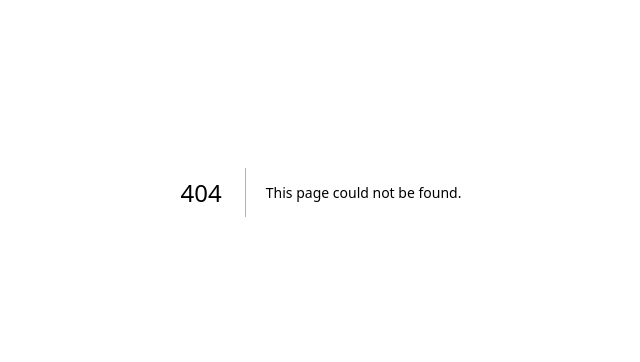
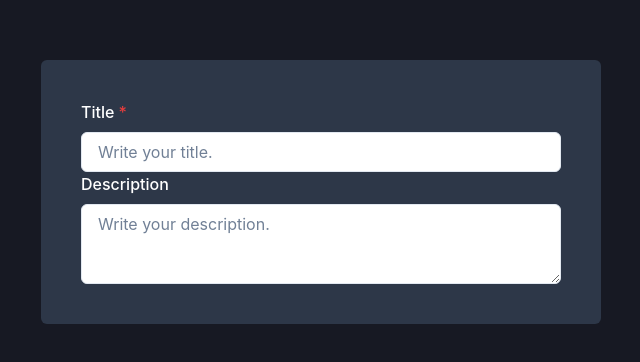
Before and after one commit to TomasOtano25/nextjs-postgres-crud-typescript, a Next.js app: page /tasks/new in a window 1280 px wide. Before the commit this address had no page. Shown: the part 208-570 px from the top of the page, without its empty margins (319-959 px from the left). Built offline with nearby package versions, Linux system fonts and the light colour scheme.

Commit message:
add new task

```diff
--- /dev/null
+++ b/src/pages/tasks/new.tsx
@@ -0,0 +1,55 @@
+import {
+  Box,
+  FormControl,
+  FormLabel,
+  Input,
+  FormHelperText,
+  Textarea,
+} from "@chakra-ui/react";
+
+export default function NewPage() {
+  return (
+    <>
+      <Box
+        width="100%"
+        height="100vh"
+        display="flex"
+        justifyContent="center"
+        alignItems="center"
+        backgroundColor="gray.900"
+      >
+        <Box
+          backgroundColor="gray.700"
+          color="white"
+          minW="560px"
+          mx="auto"
+          p="10"
+          rounded="md"
+        >
+          <form>
+            <FormControl isRequired>
+              <FormLabel>Title</FormLabel>
+              <Input
+                color="black"
+                background="#fff"
+                type="text"
+                name="title"
+                placeholder="Write your title."
+              />
+            </FormControl>
+
+            <FormControl>
+              <FormLabel>Description</FormLabel>
+              <Textarea
+                color="black"
+                background="#fff"
+                name="description"
+                placeholder="Write your description."
+              />
+            </FormControl>
+          </form>
+        </Box>
+      </Box>
+    </>
+  );
+}
```
